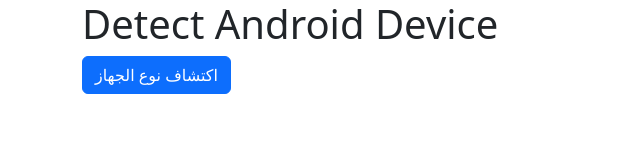
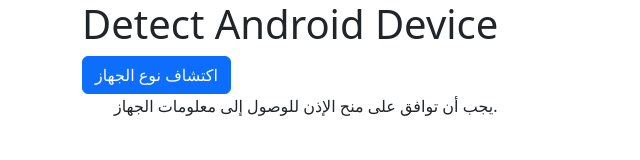
Before and after one commit to integrasolutiontech/test, a plain HTML site: page index.html in a window 1280 px wide. Both pictures are taken after a click on the button "اكتشاف نوع الجهاز". Shown: the whole page, without its empty margins (0-640 px from the left). Drawn offline with nearby package versions, Linux system fonts and the light colour scheme.

Commit message:
Update index.html

```diff
--- a/index.html
+++ b/index.html
@@ -22,11 +22,11 @@
 
             detectButton.addEventListener('click', function () {
                 if (navigator.permissions) {
-                    navigator.permissions.query({ name: 'userAgent' }).then(permissionStatus => {
+                    navigator.permissions.query({ name: 'geolocation' }).then(permissionStatus => {
                         if (permissionStatus.state === 'granted') {
                             const userAgent = navigator.userAgent;
                             const androidVersion = userAgent.includes('Android') ? parseFloat(userAgent.match(/Android\s([0-9\.]*)/)[1]) : 'غير معروف';
-                            const deviceType = userAgent.match(/\((.*?)\)/)[1] || 'غير معروف';
+                            const deviceType = userAgent.includes('Samsung') ? 'Samsung' : 'غير معروف';
 
                             const listItems = [
                                 `نوع الجهاز: ${deviceType}`,
@@ -35,7 +35,7 @@
 
                             deviceInfo.innerHTML = listItems.map(item => `<li>${item}</li>`).join('');
                         } else {
-                            deviceInfo.innerHTML = '<li>ليس لديك إذن للوصول إلى معلومات الجهاز.</li>';
+                            deviceInfo.innerHTML = '<li>يجب أن توافق على منح الإذن للوصول إلى معلومات الجهاز.</li>';
                         }
                     });
                 } else {
```
